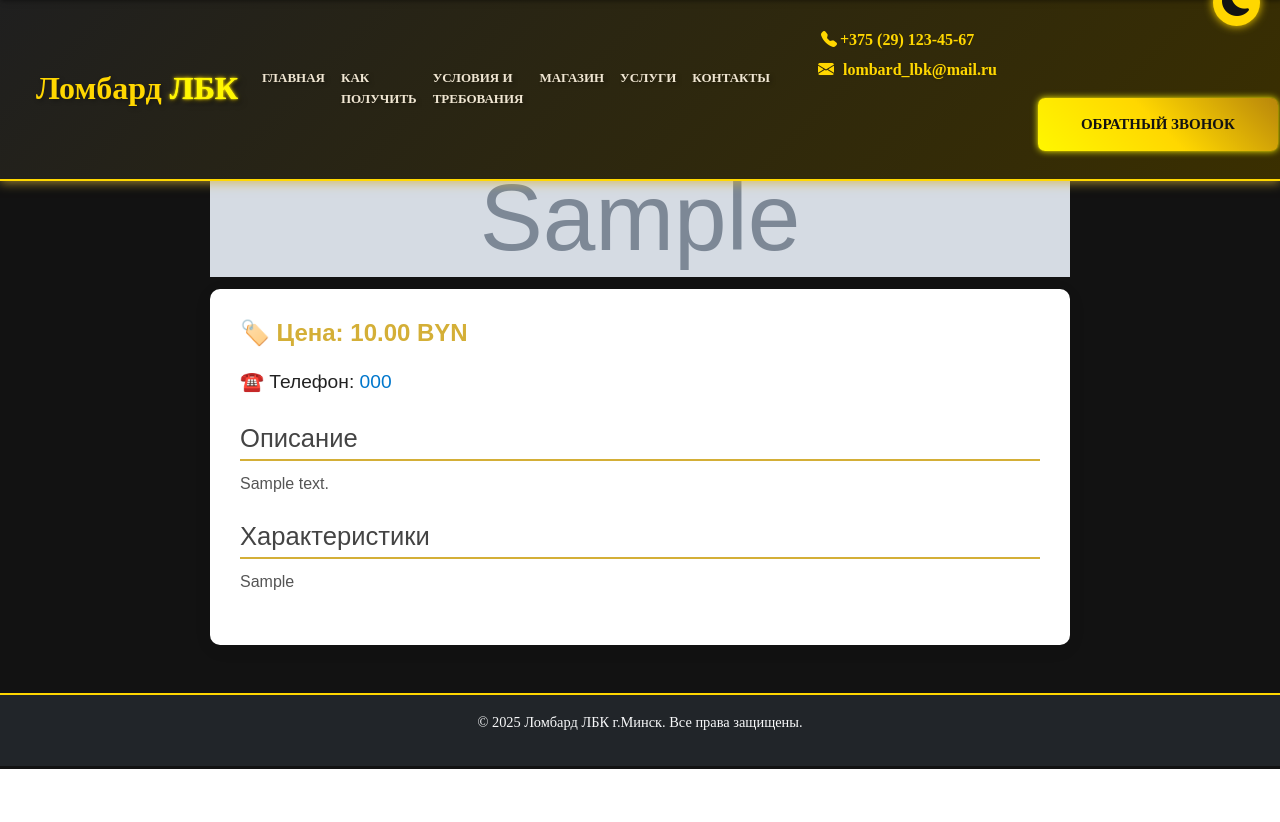
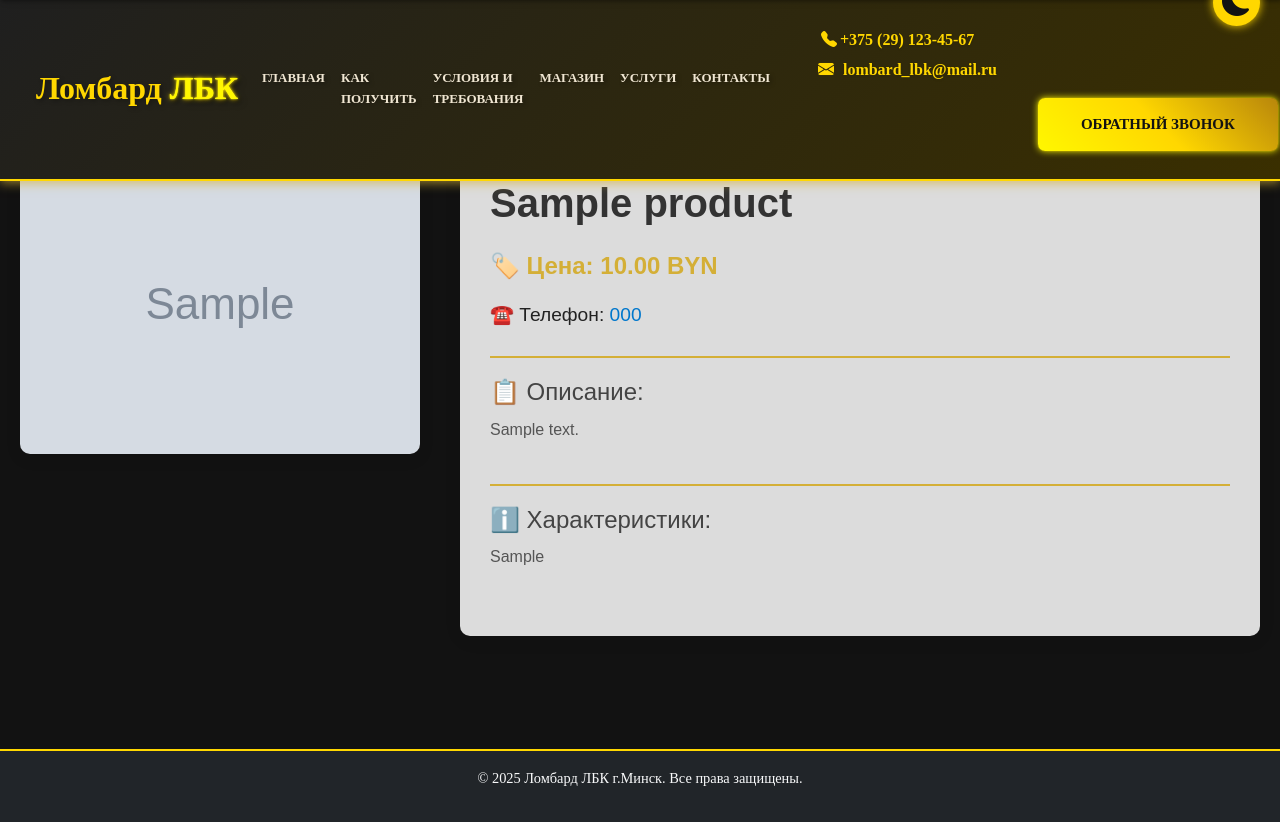
Before and after one commit to TumashenkaAliaksandr/lomabard_lbk, a Django app: a page that uses webapp/templates/webapp/single_product.html in a window 1280 px wide. Shown: the part 31-853 px from the top of the page. Before the commit the page ends 800 px from the top, so only its background shows below. Run offline with Django 5.2, Linux system fonts and the light colour scheme; tables that the repository leaves empty hold one stand-in row (values such as "Sample post"); grey boxes marked "Sample" are stand-in pictures.

Commit message:
added new styles for single product page

```diff
--- a/webapp/static/webapp/css/main.css
+++ b/webapp/static/webapp/css/main.css
@@ -759,35 +759,91 @@ body.light-theme .section-divider {
     color: darkgoldenrod;
 }
 
+/* --- Стили для страницы продукта --- */
 
 .product-detail-container {
-    max-width: 900px;
+    display: flex;
+    max-width: 1300px;
     margin: 40px auto;
-    padding: 0 20px;
+    gap: 40px;
+    padding: 65px 20px;
     font-family: Arial, sans-serif;
     color: #222;
+}
+
+/* Левая колонка — галерея */
+.product-gallery {
+    flex: 1;
+    max-width: 400px;
+    display: flex;
+    flex-direction: column;
+    align-items: center;
+}
+
+.main-photo {
+    width: 100%;
+    border-radius: 10px;
+    box-shadow: 0 4px 15px rgba(0,0,0,0.1);
+    object-fit: contain;
+    margin-bottom: 20px;
+}
+
+.photo-placeholder {
+    width: 100%;
+    height: 300px;
+    background-color: #e0e0e0;
+    color: #777;
+    display: flex;
+    justify-content: center;
+    align-items: center;
+    border-radius: 10px;
+    margin-bottom: 20px;
+    font-size: 1.2rem;
+}
+
+.additional-photos {
+    display: flex;
+    gap: 10px;
+    flex-wrap: wrap;
+    justify-content: center;
+}
+
+.additional-photo {
+    width: 80px;
+    height: 80px;
+    object-fit: cover;
+    border-radius: 7px;
+    box-shadow: 0 2px 8px rgba(0,0,0,0.1);
+    cursor: pointer;
+    transition: transform 0.3s ease;
+}
+
+.additional-photo:hover {
+    transform: scale(1.1);
+}
+
+/* Правая колонка — информация */
+.product-info {
+    flex: 1.2;
+    display: flex;
+    flex-direction: column;
+    background-color: gainsboro;
+    padding: 25px 30px;
+    border-radius: 10px;
+    box-shadow: 0 4px 20px rgba(0,0,0,0.05);
 }
 
 .product-name {
     font-size: 2.5rem;
     font-weight: 700;
     margin-bottom: 20px;
-    text-align: center;
     color: #333;
-}
-
-
-.product-info {
-    background-color: #fff;
-    padding: 25px 30px;
-    border-radius: 10px;
-    box-shadow: 0 4px 20px rgba(0,0,0,0.05);
 }
 
 .product-price {
     font-size: 1.5rem;
     font-weight: 700;
-    color: #d4af37; /* золотистый цвет */
+    color: #d4af37;
     margin-bottom: 15px;
 }
 
@@ -818,10 +874,10 @@ body.light-theme .section-divider {
 
 .product-description h2,
 .product-characteristics h2 {
-    font-size: 1.6rem;
+    font-size: 1.5rem;
     margin-bottom: 10px;
-    border-bottom: 2px solid #d4af37;
-    padding-bottom: 5px;
+    border-top: 2px solid #d4af37;
+    padding-top: 20px;
     color: #444;
 }
 
--- a/webapp/templates/webapp/single_product.html
+++ b/webapp/templates/webapp/single_product.html
@@ -2,28 +2,39 @@
 
 {% block content %}
 <div class="product-detail-container">
-    <h1 class="product-name">{{ product.name }}</h1>
+    <div class="product-gallery">
+        {% if product.main_photo %}
+            <img src="{{ product.main_photo }}" alt="{{ product.name }}" class="main-photo" />
+        {% else %}
+            <div class="photo-placeholder">Нет изображения</div>
+        {% endif %}
 
-    {% if product.main_photo %}
-        <img src="{{ product.main_photo }}" alt="{{ product.name }}" class="product-image" />
-    {% else %}
-        <div class="product-image-placeholder">Нет изображения</div>
-    {% endif %}
+        <div class="additional-photos">
+            {% for photo in product.photos.all %}
+                {% if not photo.is_main %}
+                    <img src="{{ photo.image.url }}" alt="{{ product.name }} - дополнительное фото" class="additional-photo" />
+                {% endif %}
+            {% empty %}
+                <p>Дополнительных фото нет</p>
+            {% endfor %}
+        </div>
+    </div>
 
     <div class="product-info">
+        <h1 class="product-name">{{ product.name }}</h1>
         <p class="product-price">🏷️ Цена: <span>{{ product.price }} BYN</span></p>
         {% if product.phone %}
-            <p class="product-phone">☎️ Телефон: <a href="tel:{{ product.phone|default_if_none:'' }}">{{ product.phone }}</a></p>
+            <p class="product-phone">☎️ Телефон: <a href="tel:{{ product.phone }}">{{ product.phone }}</a></p>
         {% endif %}
         {% if product.description %}
             <div class="product-description">
-                <h2>Описание</h2>
+                <h2>📋 Описание:</h2>
                 <p>{{ product.description }}</p>
             </div>
         {% endif %}
         {% if product.characteristics %}
             <div class="product-characteristics">
-                <h2>Характеристики</h2>
+                <h2>ℹ️ Характеристики:</h2>
                 <p>{{ product.characteristics }}</p>
             </div>
         {% endif %}
```
Also changed, not shown: webapp/static/webapp/css/mobile.css (+16 -0 lines).
